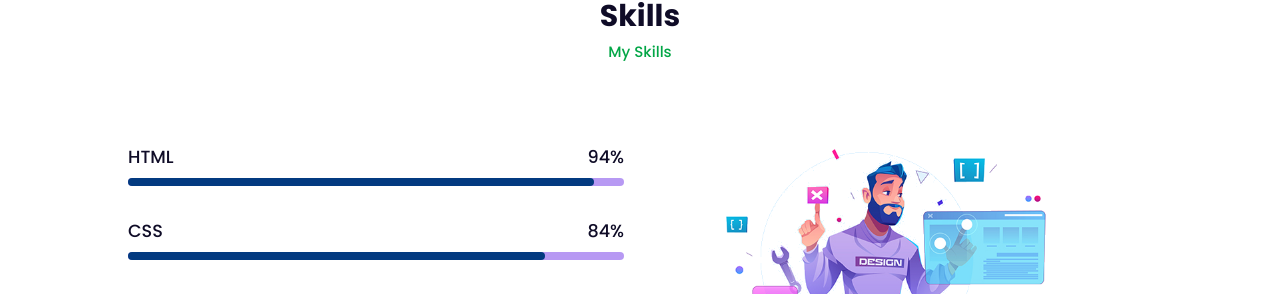
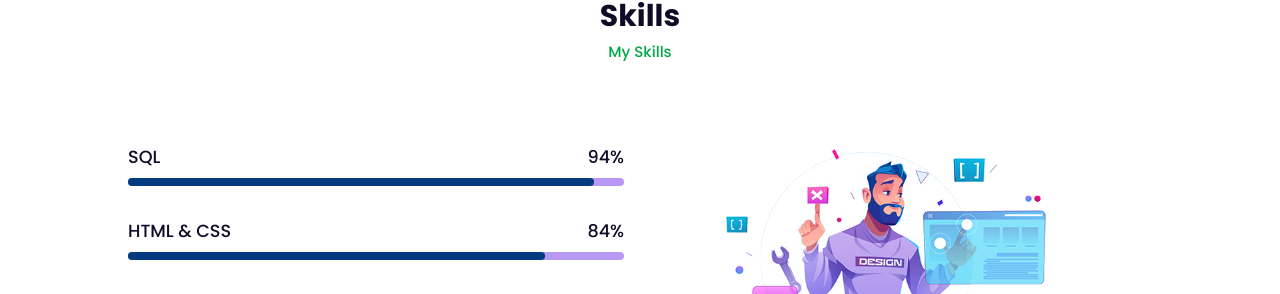
Before and after one commit to melophilecoder/cv, a plain HTML site: page index.html in a window 1280 px wide. Shown: the part 1668-1962 px from the top of the page. Drawn offline with nearby package versions, Linux system fonts and the light colour scheme.

Commit message:
Update index.html

```diff
--- a/index.html
+++ b/index.html
@@ -97,14 +97,14 @@
             <div class="bars">
                 <!-- Box 1 -->
                 <div class="bars-box">
-                    <h3>HTML</h3>
+                    <h3>SQL</h3>
                     <span>94%</span>
                     <div class="light-bar"></div>
                     <div class="percent-bar html-bar"></div>
                 </div>
                 <!-- Box 2 -->
                 <div class="bars-box">
-                    <h3>CSS</h3>
+                    <h3>HTML & CSS</h3>
                     <span>84%</span>
                     <div class="light-bar"></div>
                     <div class="percent-bar css-bar"></div>
```
